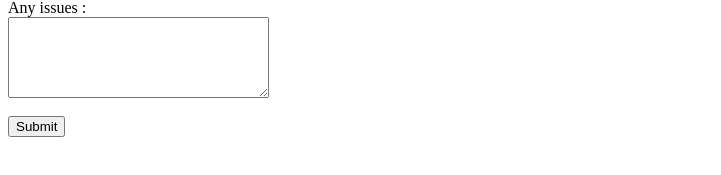
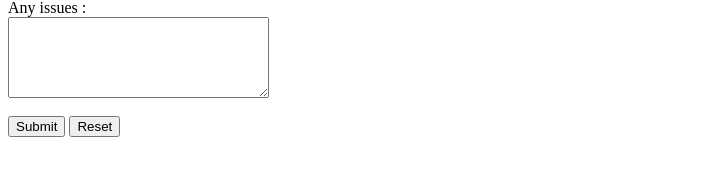
Before and after one commit to saikumarjetti/saikumarjetti.github.io, a plain HTML site: page form.html in a window 1280 px wide. Shown: the part 391-566 px from the top of the page, without its empty margins (0-721 px from the left). Drawn offline with Linux system fonts and the light colour scheme.

Commit message:
Update form.html

```diff
--- a/form.html
+++ b/form.html
@@ -40,6 +40,8 @@
         <textarea name="msg" rows="5" cols="30"></textarea>
     <br><br>
     <input type="submit" name="Submit">
+     <input type="reset" name="reset">
+
     </form>
 </body>
 </html>
```
